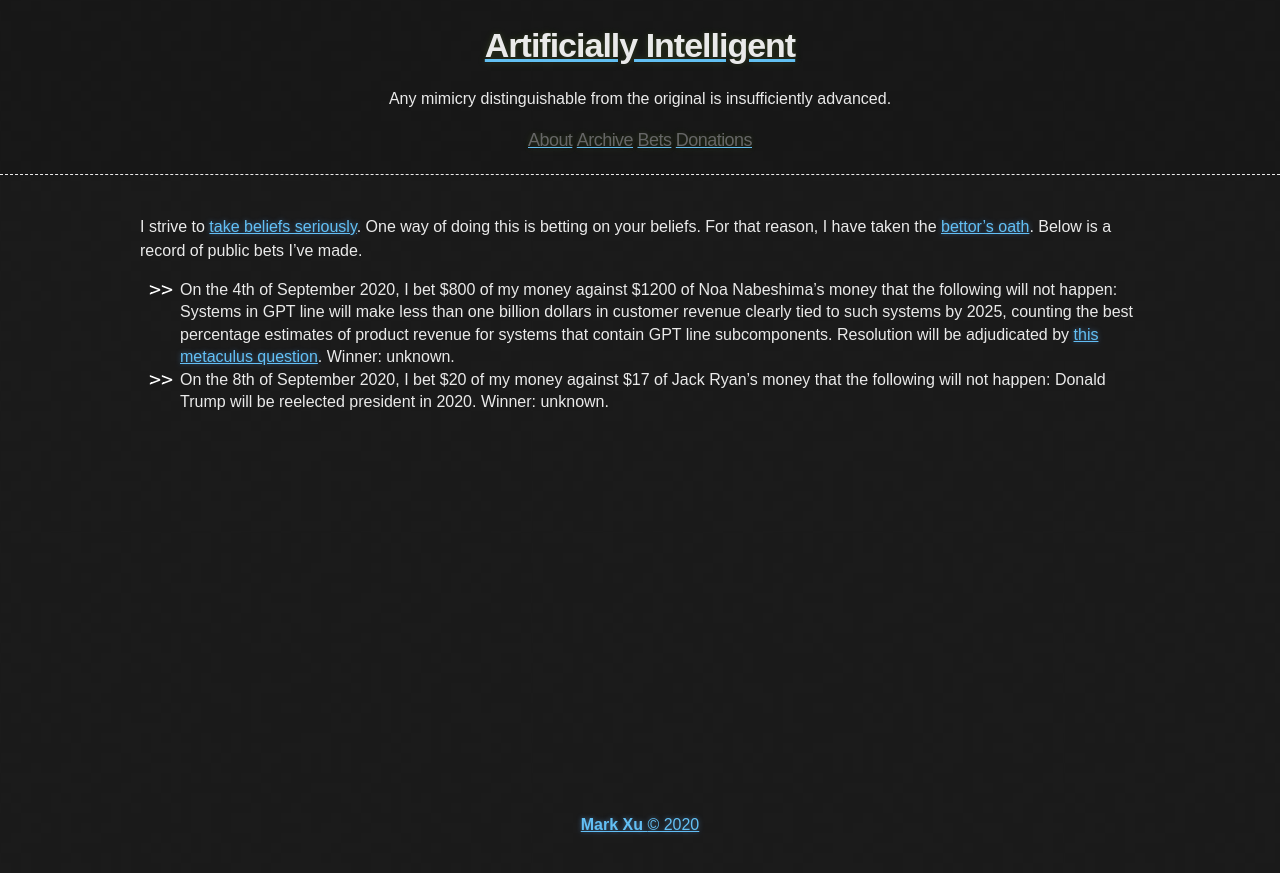
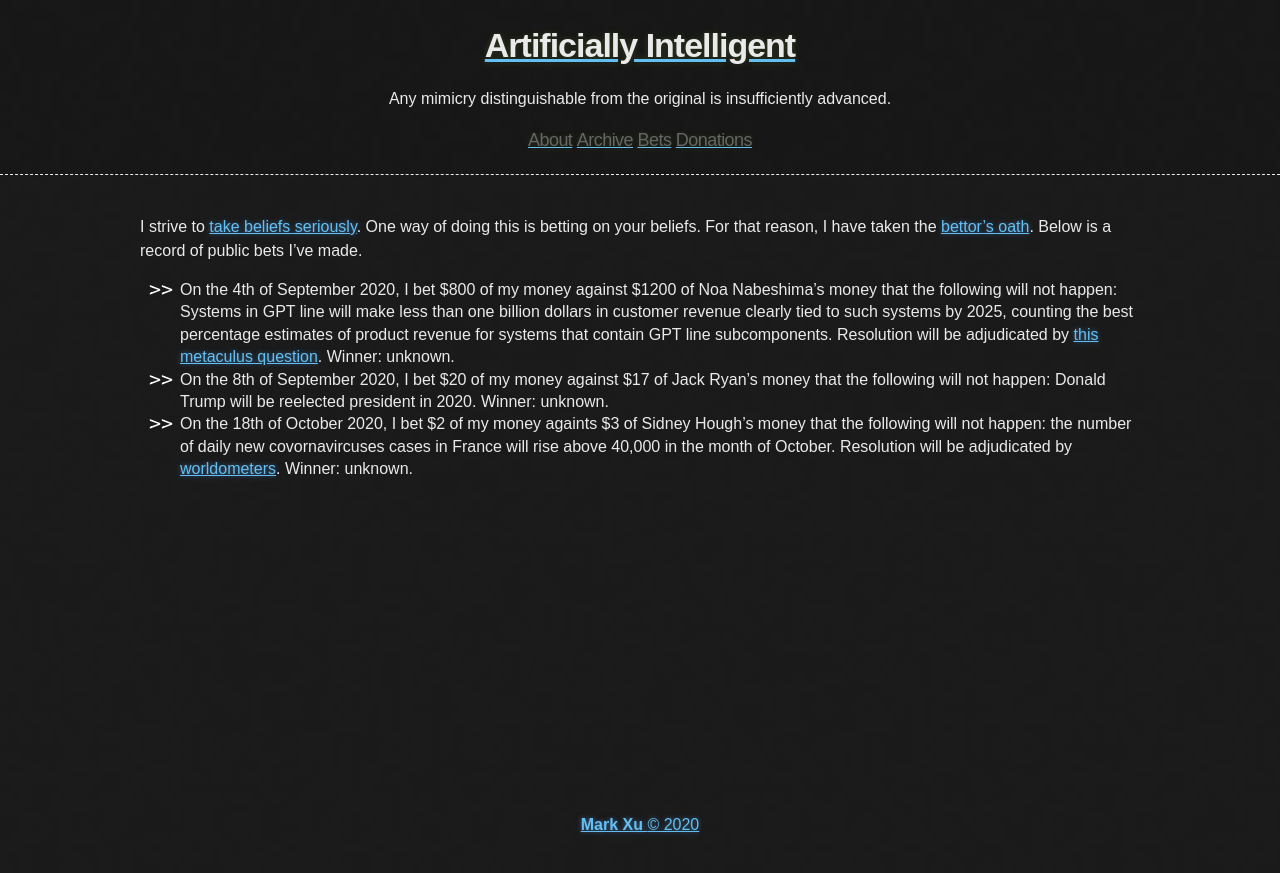
Before and after one commit to tocttou/hacker-blog, a Jekyll site: the page built from bets.md, in a window 1280 px wide. Shown: the top 873 px of the page. Built offline with Jekyll 4.4.1, drawn with Linux system fonts in a browser that asks for light colours.

Commit message:
added bet

```diff
--- a/bets.md
+++ b/bets.md
@@ -7,3 +7,4 @@ I strive to [take beliefs seriously](https://radimentary.wordpress.com/2018/01/1
 
 * On the 4th of September 2020, I bet \$800 of my money against \$1200 of Noa Nabeshima's money that the following will not happen: Systems in GPT line will  make less than one billion dollars in customer revenue clearly tied to such systems by 2025, counting the best percentage estimates of product revenue for systems that contain GPT line subcomponents. Resolution will be adjudicated by [this metaculus question](https://www.metaculus.com/questions/5118/will-robin-hanson-win-a-bet-that-the-gpt-line-of-language-models-will-generate--1bn-in-customer-revenue-by-2025/). Winner: unknown.
 * On the 8th of September 2020, I bet \$20 of my money against \$17 of Jack Ryan's money that the following will not happen: Donald Trump will be reelected president in 2020. Winner: unknown.
+* On the 18th of October 2020, I bet \$2 of my money againts \$3 of Sidney Hough's money that the following will not happen: the number of daily new covornavircuses cases in France will rise above 40,000 in the month of October. Resolution will be adjudicated by [worldometers](https://www.worldometers.info/coronavirus/country/france/). Winner: unknown.
```
